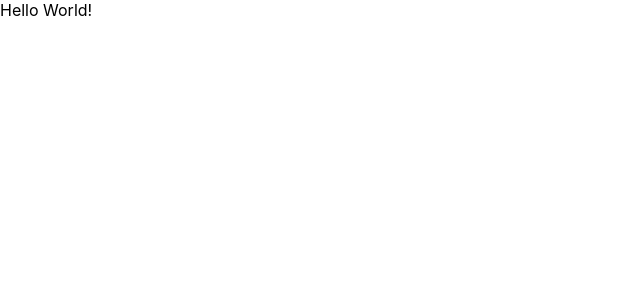
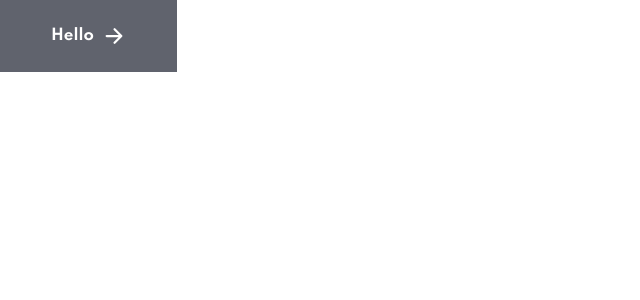
Before and after one commit to Ukhu/arch-studio, a Next.js app: page / in a window 1280 px wide. Shown: the top 300 px of the page, without its empty margins (0-640 px from the left). Built offline with nearby package versions, Linux system fonts and the light colour scheme.

Commit message:
add button component

```diff
--- /dev/null
+++ b/components/Button.tsx
@@ -0,0 +1,36 @@
+import clsx from "clsx";
+import { IoArrowForward } from "react-icons/io5";
+
+import style from "../styles/comps/Button.module.scss";
+
+const { btn, btn_sm, btn_num, btn_icon } = style;
+
+interface IFullBtn {
+  variant: "normal" | "numbered";
+  children: React.ReactNode;
+}
+
+interface IShortBtn {
+  variant: "short";
+  children?: React.ReactNode;
+}
+
+type IButtonProps = IFullBtn | IShortBtn;
+
+const Button = ({ children, variant }: IButtonProps) => {
+  const isShort = variant === "short";
+  const isNum = variant === "numbered";
+  const isNormal = variant === "normal";
+
+  return (
+    <button
+      className={clsx(btn, (isShort || isNum) && btn_sm, isNum && btn_num)}
+    >
+      {children}
+      {isNormal && <>&nbsp;&nbsp;</>}
+      {!isNum && <IoArrowForward className={btn_icon} />}
+    </button>
+  );
+};
+
+export default Button;
--- a/package.json
+++ b/package.json
@@ -9,9 +9,11 @@
     "lint": "next lint"
   },
   "dependencies": {
+    "clsx": "^1.1.1",
     "next": "11.0.1",
     "react": "17.0.2",
     "react-dom": "17.0.2",
+    "react-icons": "^4.2.0",
     "sass": "^1.35.2"
   },
   "devDependencies": {
--- a/pages/_app.tsx
+++ b/pages/_app.tsx
@@ -1,4 +1,4 @@
-import "../styles/base/index.scss";
+import "../styles/base.scss";
 import type { AppProps } from "next/app";
 
 function MyApp({ Component, pageProps }: AppProps) {
--- /dev/null
+++ b/pages/_document.tsx
@@ -0,0 +1,28 @@
+import Document, { Html, Head, Main, NextScript } from "next/document";
+
+class MyDocument extends Document {
+  render() {
+    return (
+      <Html>
+        <Head>
+          <link rel="preconnect" href="https://fonts.googleapis.com" />
+          <link
+            rel="preconnect"
+            href="https://fonts.gstatic.com"
+            crossOrigin="true"
+          />
+          <link
+            href="https://fonts.googleapis.com/css2?family=Spartan:wght@500;700&display=swap"
+            rel="stylesheet"
+          />
+        </Head>
+        <body>
+          <Main />
+          <NextScript />
+        </body>
+      </Html>
+    );
+  }
+}
+
+export default MyDocument;
--- a/pages/index.tsx
+++ b/pages/index.tsx
@@ -1,5 +1,11 @@
+import Button from "../components/Button";
+
 function Home() {
-  return <div>Hello World!</div>;
+  return (
+    <div>
+      <Button variant="normal">Hello</Button>
+    </div>
+  );
 }
 
 export default Home;
--- /dev/null
+++ b/styles/base.scss
@@ -0,0 +1,15 @@
+html,
+body {
+  padding: 0;
+  margin: 0;
+  font-family: "Spartan", sans-serif;
+}
+
+a {
+  color: inherit;
+  text-decoration: none;
+}
+
+* {
+  box-sizing: border-box;
+}
--- a/styles/base/_reset.scss
+++ /dev/null
@@ -1,16 +0,0 @@
-html,
-body {
-  padding: 0;
-  margin: 0;
-  font-family: -apple-system, BlinkMacSystemFont, Segoe UI, Roboto, Oxygen,
-    Ubuntu, Cantarell, Fira Sans, Droid Sans, Helvetica Neue, sans-serif;
-}
-
-a {
-  color: inherit;
-  text-decoration: none;
-}
-
-* {
-  box-sizing: border-box;
-}
--- /dev/null
+++ b/styles/comps/Button.module.scss
@@ -0,0 +1,49 @@
+@import "../shared/index.scss";
+
+.btn {
+  @include body;
+  display: flex;
+  justify-content: center;
+  align-items: center;
+  font-family: "Spartan", sans-serif;
+  font-weight: bold;
+  width: 11.0625rem;
+  height: 4.5rem;
+  color: $white;
+  border: none;
+  cursor: pointer;
+
+  background-color: $blue-dark;
+
+  &:hover {
+    background-color: $grey-dark;
+  }
+
+  &:active {
+    background-color: $grey-light;
+  }
+}
+
+.btn_sm {
+  width: 5rem;
+  height: 5rem;
+}
+
+.btn_num {
+  color: $grey-medium;
+  background-color: $white;
+
+  &:hover {
+    background-color: $grey-xlight;
+  }
+
+  &:active {
+    background-color: $blue-dark;
+    color: $white;
+  }
+}
+
+.btn_icon {
+  font-size: 1.5rem;
+  color: $white;
+}
--- a/styles/base/_variables.scss
+++ b/styles/shared/_variables.scss
@@ -6,3 +6,6 @@ $grey-light: #c8ccd8;
 $grey-xlight: #eeeff4;
 
 $error: #df5656;
+
+$white: #ffffff;
+$black: #000000;
--- a/styles/base/index.scss
+++ b/styles/shared/index.scss
@@ -1,3 +1,2 @@
 @import "./variables";
-@import "./reset";
 @import "./typography";
```
Also changed, not shown: styles/shared/_typography.scss (renamed from styles/base/_typography.scss), 1 other file (tests, documents, lock files or other folders).
